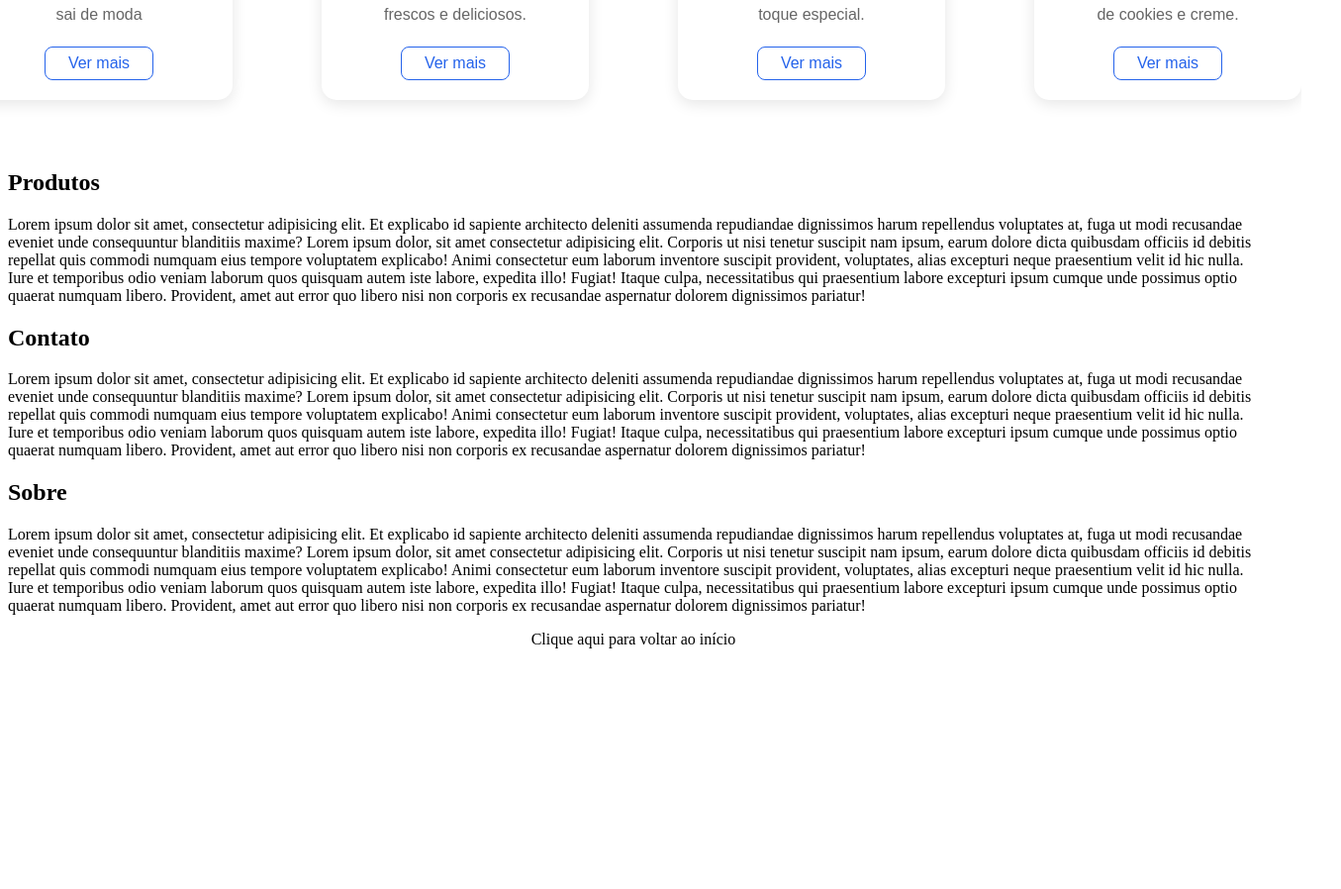
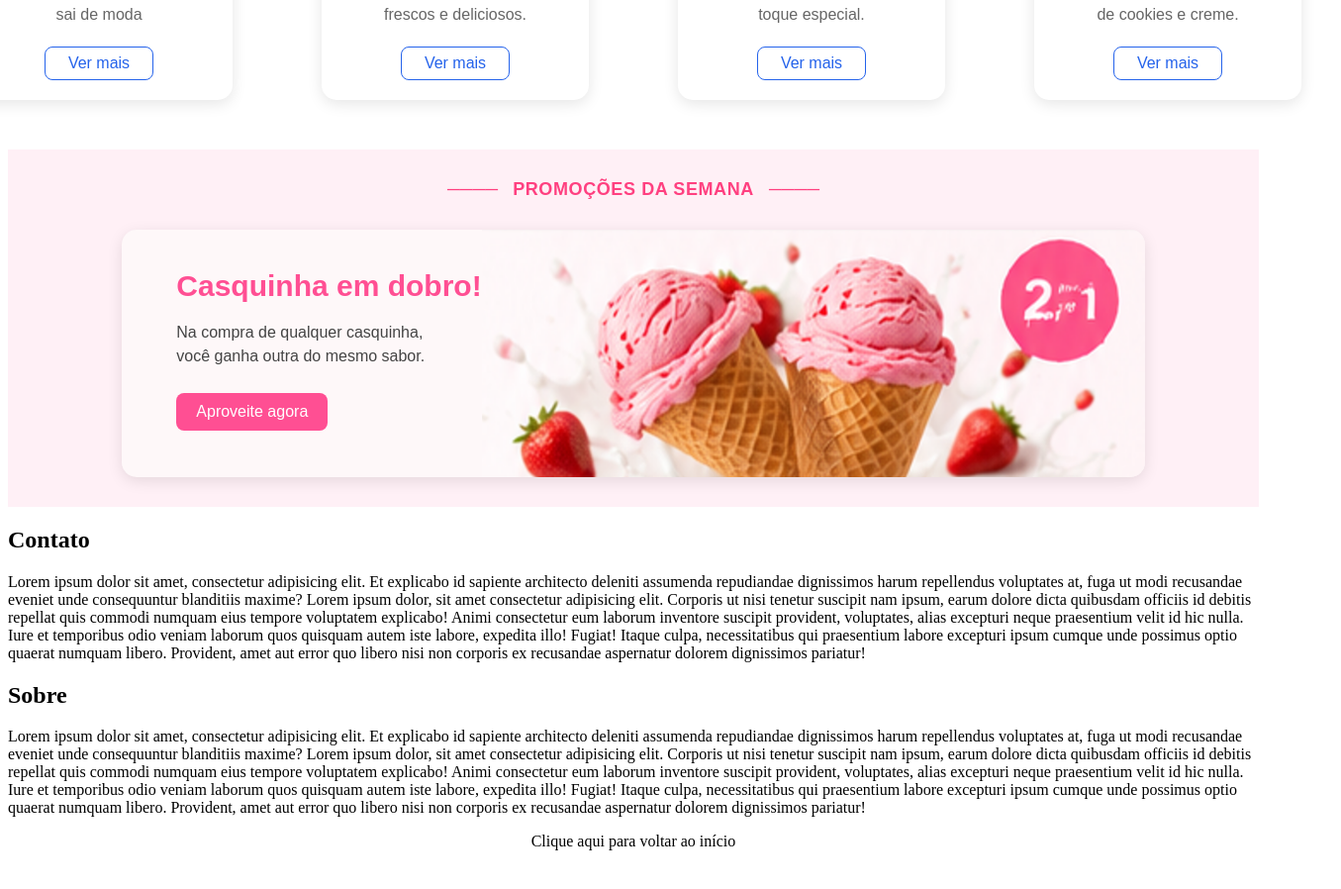
Before and after one commit to erichlhess/meuprojeto, a plain HTML site: page index.html in a window 1280 px wide. Shown: the part 1308-2206 px from the top of the page at 99% size, 1355 px wide, since content can reach past the window. Before the commit the page ends 2019 px from the top, so only its background shows below. Drawn offline with Linux system fonts and the light colour scheme.

Commit message:
Adiciona seção de promoções

```diff
--- a/index.html
+++ b/index.html
@@ -17,7 +17,7 @@
             <a href="#p1">Home</a>
             <a href="#p2">Sabores</a>
             <a href="#p3">Promoções</a>
-            <a href="#p4">Contato</a>
+            <a href="#p4">Sobre</a>
             <a href="#p5">Galeria</a>
         </nav>
     </header>
@@ -46,37 +46,42 @@
                         <p class="nomesorvete">Chocolate</p>
                         <p class="descricaosorvete">O clássico que nunca</p>
                         <p class="descricaosorvete2">sai de moda</p>
-                        <a class="vermais" href="#">Ver mais</a>
+                        <a class="vermais" href="#p3">Ver mais</a>
                 </div>
                 <div class="tiposorve">
                         <img id="imgchoco" src= "imagens/sorvetemoran.png" alt="sorvetechocolate">
                         <p class="nomesorvete">Morango</p>
                         <p class="descricaosorvete">Feito com morangos</p>
                         <p class="descricaosorvete2">frescos e deliciosos.</p>
-                        <a class="vermais" href="#">Ver mais</a>
+                        <a class="vermais" href="#p3">Ver mais</a>
                 </div>
                 <div class="tiposorve">
                         <img id="imgchoco" src= "imagens/sorvetebauni.png" alt="sorvetechocolate">
                         <p class="nomesorvete">Baunilha</p>
                         <p class="descricaosorvete">Cremoso e suave com</p>
                         <p class="descricaosorvete2">toque especial.</p>
-                        <a class="vermais" href="#">Ver mais</a>
+                        <a class="vermais" href="#p3">Ver mais</a>
                 </div>
                 <div class="tiposorve">
                         <img id="imgchoco" src= "imagens/sorveteoreo.png" alt="sorvetechocolate">
                         <p class="nomesorvete">Cookies &amp; Cream</p>
                         <p class="descricaosorvete">Irresistível combinação</p>
                         <p class="descricaosorvete2">de cookies e creme.</p>
-                        <a class="vermais" href="#">Ver mais</a>
+                        <a class="vermais" href="#p3">Ver mais</a>
                 </div>
             </div>
         </section>
 
         <section id="p3">
-            <h2>Produtos</h2>
-            <p>
-                Lorem ipsum dolor sit amet, consectetur adipisicing elit. Et explicabo id sapiente architecto deleniti assumenda repudiandae dignissimos harum repellendus voluptates at, fuga ut modi recusandae eveniet unde consequuntur blanditiis maxime? Lorem ipsum dolor, sit amet consectetur adipisicing elit. Corporis ut nisi tenetur suscipit nam ipsum, earum dolore dicta quibusdam officiis id debitis repellat quis commodi numquam eius tempore voluptatem explicabo! Animi consectetur eum laborum inventore suscipit provident, voluptates, alias excepturi neque praesentium velit id hic nulla. Iure et temporibus odio veniam laborum quos quisquam autem iste labore, expedita illo! Fugiat! Itaque culpa, necessitatibus qui praesentium labore excepturi ipsum cumque unde possimus optio quaerat numquam libero. Provident, amet aut error quo libero nisi non corporis ex recusandae aspernatur dolorem dignissimos pariatur!
-            </p>
+            <div id="promocoes">────<span id="promocoes2">PROMOÇÕES DA SEMANA</span>────</div>
+            <div id="promocao">
+                <div id="casquinha">
+                    <p id="emdobro">Casquinha em dobro!</p>
+                    <p id="descricaocasquinha">Na compra de qualquer casquinha,<br>você ganha outra do mesmo sabor.</p>
+                    <a id="aproveite" href="#p4">Aproveite agora</a>
+                </div>
+                <img id="imgpromocao" src="imagens/promocao.png" alt="Promoção">
+            </div>
         </section>
 
         <section id="p4">
--- a/src/css/style.css
+++ b/src/css/style.css
@@ -78,8 +78,7 @@ header a{
 }
 
 header a:hover{
-    font-size: 35px;
-    transform: scale(1.15);
+    transform: scale(1.55);
 }
 
 a{
@@ -90,14 +89,16 @@ a{
 }
 
 section{
-    scroll-margin-top: 110px;
     background-color: white;
 }
 
+#p1{
+    scroll-margin-top: 100px;
+}
 #sorveteimg{
-    width: 800px;
-    height: 550px;
-    padding: 20px 60px 0px 60px;
+    width: 850px;
+    height: 610px;
+    padding: 33px 60px 0px 60px;
 }
 
 #sabor{
@@ -138,12 +139,18 @@ section{
     padding: 15px 20px;
     border-radius: 10px;
     width: fit-content;
+    transition: all 0.5s ease;
+}
+#saborlink:hover{
+    transition: all 0.5s ease;
+    transform: scale(1.15);
 }
 
 #dia{
     color: rgb(255, 64, 128);
 }
 #p2{
+    scroll-margin-top: 95px;
     display: flex;
     flex-direction: column;
     justify-content: center;
@@ -157,7 +164,7 @@ section{
     padding: 30px 15px;
 }
 #nossos2{
-    letter-spacing: 1.2px;
+    letter-spacing: 0.6px;
     padding: 0px 15px;
 }
 .sabores{
@@ -198,7 +205,6 @@ section{
     font-size: 16px;
     color: #666666;
     line-height: 1.5;
-    margin-bottom: 10px;
     margin-bottom: 20px;
 }
 
@@ -216,3 +222,62 @@ section{
     color: white;
     transition: all 0.5s ease;
 }
+#p3{
+    scroll-margin-top: 95px;
+    display: flex;
+    flex-direction: column;
+    justify-content: center;
+    align-items: center;
+    background-color: #FFF0F6;
+    font-family: 'Poppins', sans-serif;
+}
+#promocoes{
+    color: #FF4080;
+    font-size: 18px;
+    font-weight: 700;
+    padding: 30px 15px;
+}
+#promocoes2{
+    letter-spacing: 0.6px;
+    padding: 0px 15px;
+}
+#promocao{
+    display: flex;
+    flex-direction: row;
+    justify-content: center;
+    background-color: #FEF8F9;
+    box-shadow: 0px 4px 15px rgba(0, 0, 0, 0.1);
+    border-radius: 15px;
+    overflow: hidden;
+    padding: 0px 0px 0px 55px;
+    margin-bottom: 30px;
+}
+#casquinha{
+    display: flex;
+    flex-direction: column;
+    align-items: start;
+    padding: 10px 0px 0px 0px;
+}
+#emdobro{
+    color: #FF4F93;
+    font-weight: 700;
+    font-size: 30px;
+    margin-bottom: 2px;
+}
+#descricaocasquinha{
+    color: #444444;
+    font-size: 16px;
+    line-height: 1.5;
+    margin-bottom: 25px;
+}
+#aproveite{
+    color: #FFFFFF;
+    background-color: #FF4F93;
+    padding: 10px 20px;
+    border-radius: 8px;
+
+}
+#imgpromocao{
+    height: 250px;
+    width: 670px;
+}
```
Also changed, not shown: imagens/promocao.png (added), imagens/sorvetebauni.png, imagens/sorvetechoco.png, imagens/sorvetemoran.png.
